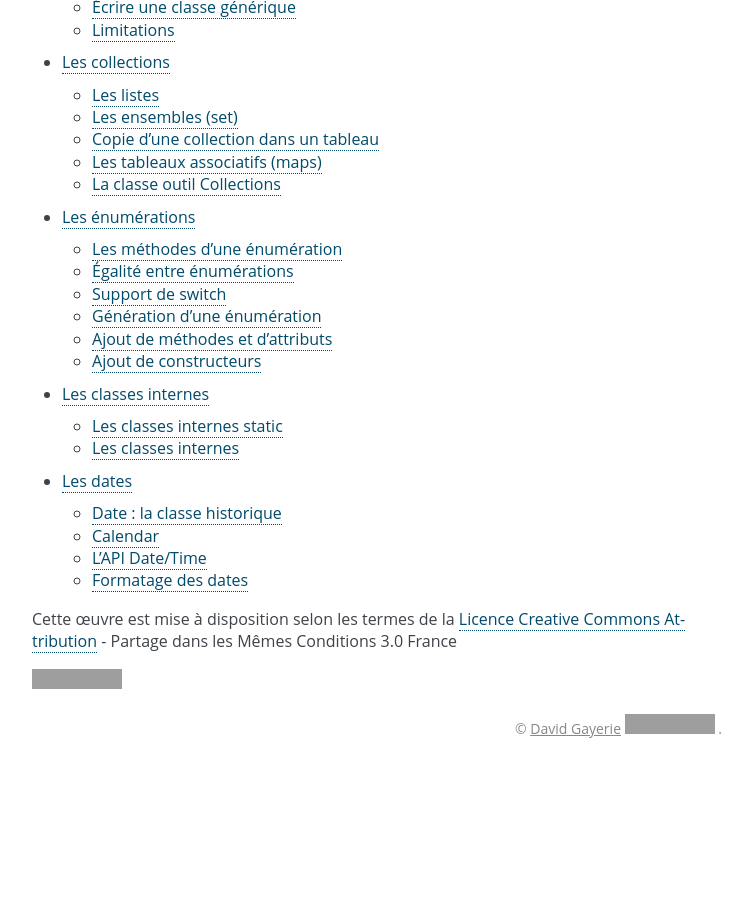
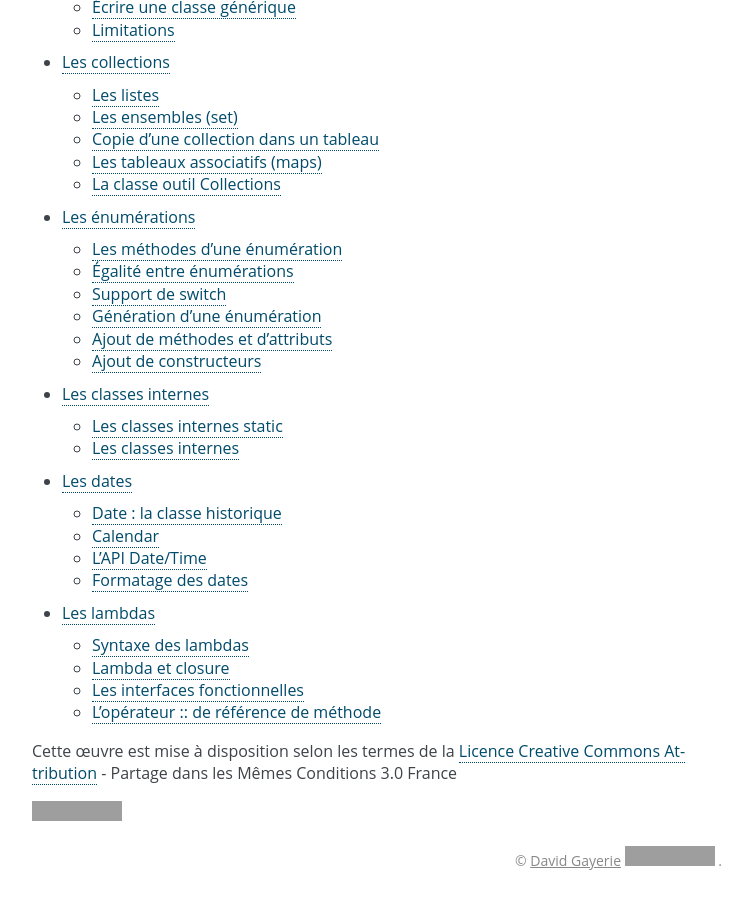
Before and after one commit to lanaflonPerso/cours-java-web, a Sphinx documentation site: the page built from source/index.rst, in a window 1280 px wide and 900 px high, scrolled down 4085 px. Shown: the whole window, without its empty margins (398-1150 px from the left). Built offline with Sphinx 7.4.7, drawn with Linux system fonts in a browser that asks for light colours; formulas are drawn with MathJax 3; before the commit the page ends 4853 px from its top, so only the background shows below that; some of the changed lines change nothing that is shown; grey boxes are pictures that could not be loaded.

Commit message:
les lambdas

```diff
--- a/source/index.rst
+++ b/source/index.rst
@@ -33,6 +33,7 @@ Le langage Java
    enumeration
    classe_interne
    les_dates
+   les_lambdas
 
 
 Cette œuvre est mise à disposition selon les termes de la `Licence Creative Commons Attribution <https://creativecommons.org/licenses/by-sa/3.0/fr/>`_ -  Partage dans les Mêmes Conditions 3.0 France
--- /dev/null
+++ b/source/les_lambdas.rst
@@ -0,0 +1,265 @@
+Les lambdas
+###########
+
+Une lambda est une fonction anonyme (c'est-à-dire une fonction qui est déclarée
+sans être associée à un nom). Le terme *lambda* est emprunté à la méthode
+formelle du lambda-calcul_. Les fonctions lambda (ou plus simplement les lambdas)
+sont utilisées dans la programmation fonctionnelle. Elles permettent d'écrire
+des programmes plus conscis et elles permettent de créer des closures_ (*fermetures*).
+
+Java est uniquement un langage orienté objet. Cela signifie que les fonctions
+n'existent pas en Java. Cependant, depuis la version 8, il est possible d'écrire
+des lambdas. Nous verrons qu'il s'agit en fait d'un sucre syntaxique.
+
+
+Syntaxe des lambdas
+*******************
+
+En Java, les lambdas s'écrivent sous la forme :
+
+.. code-block:: text
+
+  (paramètres) -> { corps }
+
+Les parenthèses ne sont pas obligatoires si la lambda n'a qu'un seul paramètre.
+Si le compilateur peut inférer le type des paramètres alors il n'est pas
+obligatoire de déclarer le type des paramètres. Les
+accolades peuvent être omises si la lambda n'a qu'une instruction et si le contexte
+le permet. Si le corps de la lambda ne contient qu'une instruction, on peut
+omettre le point-virgule à la fin de l'instruction.
+
+::
+
+  (int a, int b) -> {  return a + b; }
+
+  (String s) -> { System.out.println(s); }
+
+  () -> 42
+
+
+Beaucoup de méthodes acceptent en paramètre une lambda. C'est notamment le cas
+de la méthode forEach_ déclarée par l'interface Iterable_. On peut donc effectuer
+un traitement sur chaque élément d'une collection avec une lambda.
+
+::
+
+  Collection<String> collection = new ArrayList<>();
+  collection.add("un");
+  collection.add("deux");
+  collection.add("trois");
+
+  collection.forEach(e -> System.out.println(e));
+
+Si une lambda doit retourner une valeur et qu'elle ne comporte qu'une instruction,
+alors le mot-clé **return** peut être omis. Dans ce cas, c'est le resultat de
+l'évaluation de l'expression qui sera implicitement retourné.
+
+Par exemple, la méthode de tri sort_ déclarée par l'interface List_ peut recevoir en paramètre
+une lambda pour comparer les éléments de la liste deux à deux. Cette lambda prend
+deux paramètres correspondant à deux éléments de la liste et retourne un nombre
+négatif si le premier est plus petit que le second, zéro si les deux éléments sont identiques
+et un nombre positif si le premier est plus grand que le second.
+
+::
+
+  List<Integer> liste = new ArrayList<>();
+  liste.add(1);
+  liste.add(2);
+  liste.add(3);
+  liste.add(4);
+
+  // tri la liste en plaçant en premier les nombres pairs
+  liste.sort((e1, e2) -> (e1 % 2) - (e2 % 2));
+
+  // [2, 4, 1, 3]
+  System.out.println(liste);
+
+Lambda et closure
+*****************
+
+Une lambda définit une *closure* (fermeture), c'est-à-dire qu'elle définit un
+environnement lexical constitué de toutes les variables et de tous les attributs
+qu'elle capture dans son environnement d'exécution. Le corps d'une lambda peut
+donc accéder au contenu d'une variable déclarée dans la méthode englobante.
+
+::
+
+  List<String> prenoms = new ArrayList<>();
+  prenoms.add("Murielle");
+  prenoms.add("Jean");
+  prenoms.add("Michelle");
+
+  List<String> helloList = new ArrayList<>();
+
+  prenoms.forEach(e -> helloList.add("Hello " + e));
+
+  // [Hello Murielle, Hello Jean, Hello Michelle]
+  System.out.println(helloList);
+
+Comme pour la déclaration de classe anonyme,
+une lambda ne peut pas modifier le contenu d'une variable ou d'un paramètre.
+Par contre, il n'est pas nécessaire de déclarer comme **final** une variable ou
+un paramètre pour pouvoir y accéder dans une lambda. Le compilateur émettra
+une erreur si on tente de modifier une variable ou un paramètre
+capturé par la closure.
+
+.. code-block:: java
+  :emphasize-lines: 8
+
+  List<Integer> liste = new ArrayList<>();
+  liste.add(1);
+  liste.add(2);
+  liste.add(3);
+  liste.add(4);
+
+  int i = 0;
+  liste.forEach(e -> i += e); // ERREUR DE COMPILATION : la variable i ne peut pas être modifiée
+
+
+Les interfaces fonctionnelles
+*****************************
+
+Comme Java ne supporte pas la notion de fonction, les lambdas correspondent à
+des implémentations d'interface. Une interface qui ne déclare qu'une seule
+méthode abstraite peut être implémentée par une lambda.
+
+Si nous déclarons l'interface ci-dessous :
+
+::
+
+  package ROOT_PKG;
+
+  public interface OperationSimple {
+
+    int calculer(int i);
+
+  }
+
+Alors partout où le programme attend une implémentation de cette interface, il
+est possible de fournir une lambda :
+
+::
+
+  OperationSimple os = i -> 2 * i;
+
+  System.out.println(os.calculer(10)); // 20
+
+Une interface qui ne déclare qu'une seule méthode abstraite est appelée *interface
+fonctionnelle*.
+
+L'annotation @FunctionalInterface_ peut être utilisée lors de la déclaration de
+l'interface. Elle permet d'identifier pour le compilateur que cette interface
+peut être implémentée par des lambdas. Le compilateur peut ainsi contrôler
+que l'interface ne comporte qu'une seule méthode abstraite et signaler une erreur
+dans le cas contraire.
+
+::
+
+  package ROOT_PKG;
+
+  @FunctionalInterface
+  public interface OperationSimple {
+
+    int calculer(int i);
+
+  }
+
+
+Il est donc très simple d'introduire des lambdas même avec des bibliothèques
+et des applications qui ont été développées avant puis portées vers Java 8.
+
+Afin d'éviter aux développeurs de créer systématiquement leurs interfaces, le
+package java.util.function_ déclare les interfaces fonctionnelles les plus utiles.
+
+.. todo::
+
+  exemple d'interface de java.util.functional
+
+
+L'opérateur :: de référence de méthode
+**************************************
+
+Plutôt que de déclarer une lambda pour implémenter une interface fonctionnelle,
+il est possible d'indiquer directement une référence de méthode si la signature
+est compatible avec la méthode de l'interface fonctionnelle.
+
+Si nous reprenons un exemple vu précédemment :
+
+::
+
+  Collection<String> collection = new ArrayList<>();
+  collection.add("un");
+  collection.add("deux");
+  collection.add("trois");
+
+  collection.forEach(e -> System.out.println(e));
+
+La méthode forEach_ attend en paramètre une instance qui implémente l'interface
+fonctionnelle Consumer_. L'interface Consumer_ déclare la méthode *accept* qui prend
+un type **T** en paramètre et ne retourne rien. Si maintenant nous comparons
+cette signature avec celle la méthode println_, cette dernière attend un objet
+en paramètre et ne retourne rien. La signature de println_ est compatible avec
+celle de l'interface fonctionnelle Consumer_. Donc, plutôt que de déclarer
+une lambda, il est possible d'utiliser l'opérateur **::** pour passer la
+référence de la méthode println_ :
+
+::
+
+  Collection<String> collection = new ArrayList<>();
+  collection.add("un");
+  collection.add("deux");
+  collection.add("trois");
+
+  collection.forEach(System.out::println); // passage de la référence de la méthode
+
+.. note::
+
+  Notez que dans l'exemple ci-dessus, la référence de la méthode println_ est celle
+  de l'instance de l'objet contenu dans l'attribut *out*.
+
+Il est également possible de référencer les constucteurs d'une classe. Cela aboutira
+à la création de nouvel objet à chaque appel. Par exemple, nous pouvons utiliser
+l'interface fonctionnelle
+Supplier_. Cette interface fonctionnelle peut être implémentée en utilisant un
+constructeur sans paramètre. Ainsi, si nous définissons une classe
+*Voiture* avec un constructeur sans paramètre :
+
+::
+
+  package ROOT_PKG;
+
+  public class Voiture extends Vehicule {
+
+      public Voiture() {
+        // ...
+      }
+
+  }
+
+Nous pouvons utiliser la référence de ce constructeur pour créer une implémentation
+de l'interface fonctionnelle Supplier_ :
+
+::
+
+  Supplier<Voiture> garage = Voiture::new;
+
+  Voiture v1 = garage.get(); // crée une nouvelle instance
+  Voiture v2 = garage.get(); // crée une nouvelle instance
+
+Les constructeurs peuvent être référencés grâce à la syntaxe
+
+.. code-block:: text
+
+  NomDeLaClasse::new
+
+
+.. _lambda-calcul: https://fr.wikipedia.org/wiki/Lambda-calcul
+.. _closures: https://fr.wikipedia.org/wiki/Fermeture_(informatique)
+.. _java.util.function: https://docs.oracle.com/javase/8/docs/api/java/util/function/package-summary.html
+.. _Iterable: https://docs.oracle.com/javase/8/docs/api/java/lang/Iterable.html
+.. _forEach: https://docs.oracle.com/javase/8/docs/api/java/lang/Iterable.html#forEach-java.util.function.Consumer-
+.. _List: https://docs.oracle.com/javase/8/docs/api/java/util/List.html
+.. _sort: https://docs.oracle.com/javase/8/docs/api/java/util/List.html#sort-java.util.Comparator-
+.. _Consumer: https://docs.oracle.com/javase/8/docs/api/java/util/function/Consumer.html
+.. _Supplier: https://docs.oracle.com/javase/8/docs/api/java/util/function/Supplier.html
+.. _println: https://docs.oracle.com/javase/8/docs/api/java/io/PrintStream.html#println-java.lang.Object-
```
